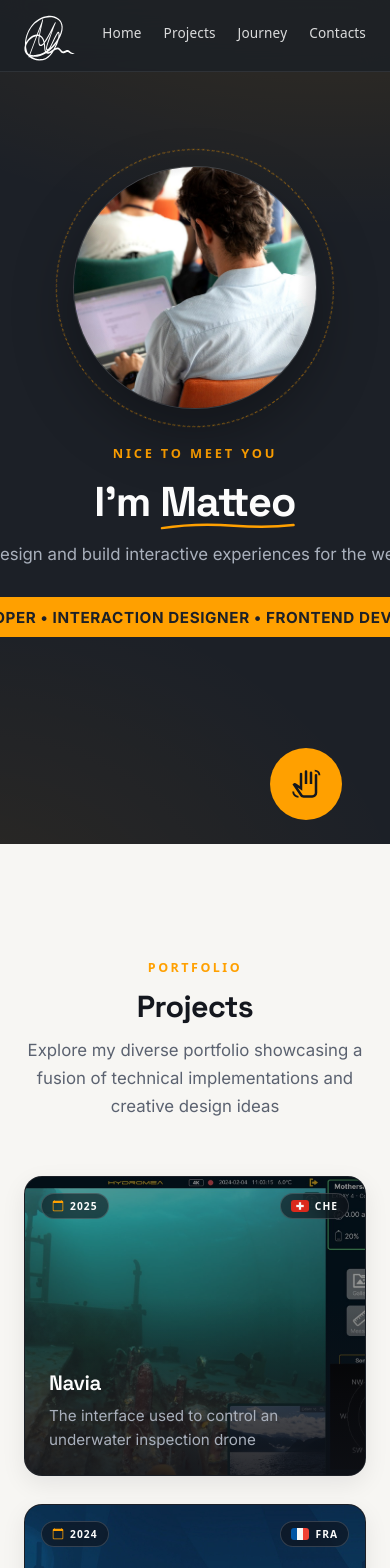
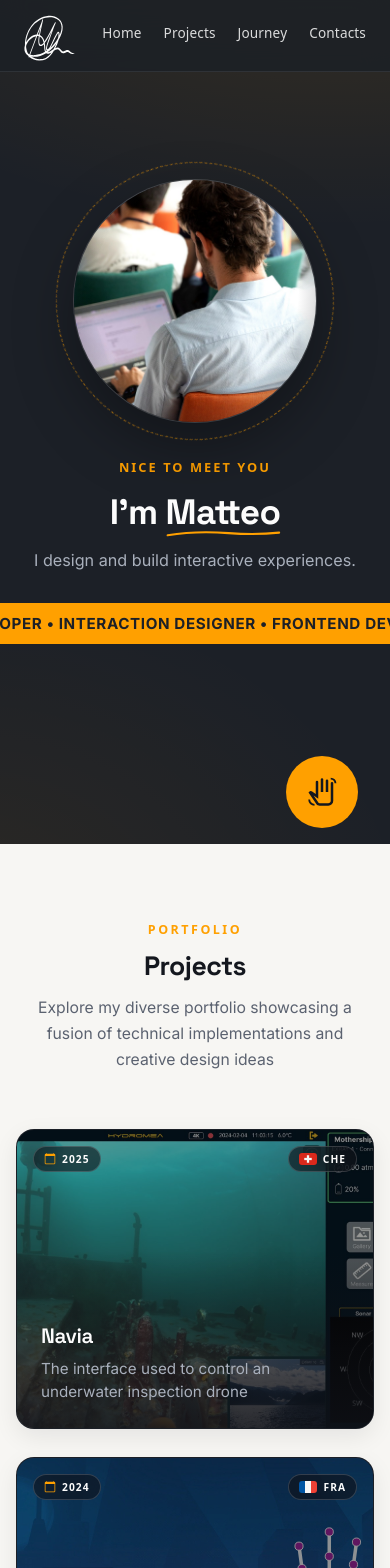
Before and after one commit to MatthewOvens/PersonalPortfolio, a React (Vite) app: page / in a window 390 px wide. Shown: the top 1568 px of the page. Built offline with nearby package versions, Linux system fonts and the light colour scheme.

Commit message:
responsiveness updated

```diff
--- a/src/App.css
+++ b/src/App.css
@@ -36,6 +36,7 @@ button:hover {
 
 .introduction {
   min-height: 100vh;
+  min-height: 100svh;
   color: var(--light);
   background:
     radial-gradient(1000px 520px at 85% -10%, rgba(255, 160, 0, 0.13), transparent 60%),
@@ -69,6 +70,35 @@ button:hover {
   border-top: 1px solid var(--line-dark);
 }
 
+.footerInner {
+  display: flex;
+  flex-wrap: wrap;
+  justify-content: space-between;
+  align-items: center;
+  gap: 4px 20px;
+  width: min(1200px, 100% - 48px);
+  margin: 0 auto;
+  padding: 22px 0;
+  font-size: 0.9rem;
+}
+
+/* Phone widths: the sections drop to the same 16px gutter as the navbar, so
+   every block on the page starts on one vertical line, and the 110px section
+   rhythm stops eating most of a small screen. */
+@media (max-width: 640px) {
+  .projects,
+  .journey,
+  .contacts {
+    padding: 72px 16px;
+  }
+
+  .footerInner {
+    width: calc(100% - 32px);
+    justify-content: center;
+    text-align: center;
+  }
+}
+
 /* Above every overlay on the page, Bootstrap's modals included (backdrop 1050,
    modal 1055): the tracked hand has to stay visible over whatever it is being
    used to navigate — the project case-study dialog above all. */
@@ -76,10 +106,7 @@ button:hover {
   position: fixed;
   z-index: 2000;
   pointer-events: none; /* Let clicks/hover pass through to the page below */
-  width: 100vw;
-  height: 100vh;
-  top: 0px;
-  right: 0px;
+  inset: 0;
   margin: 0 auto;
   transform: rotateY(180deg);
   -webkit-transform: rotateY(180deg);
--- a/src/components/Contacts.css
+++ b/src/components/Contacts.css
@@ -11,7 +11,7 @@
     display: inline-flex;
     align-items: center;
     gap: 10px;
-    min-width: 190px;
+    min-width: min(190px, 100%);
     justify-content: center;
     padding: 0.85em 2em;
     border: 1px solid var(--line-light);
@@ -33,3 +33,17 @@
     height: 20px;
     flex-shrink: 0;
 }
+
+/* Phone: the pair stacks, so each one takes the full column and becomes a
+   comfortable tap target instead of a narrow pill floating mid-screen. */
+@media (max-width: 420px) {
+    .contactActions {
+        flex-direction: column;
+        align-items: stretch;
+        gap: 12px;
+    }
+
+    .contactButton {
+        width: 100%;
+    }
+}
--- a/src/components/Footer.tsx
+++ b/src/components/Footer.tsx
@@ -1,16 +1,6 @@
 const Footer = () => {
     return (
-      <div
-        style={{
-          display: 'flex',
-          justifyContent: 'space-between',
-          alignItems: 'center',
-          width: 'min(1200px, 100% - 48px)',
-          margin: '0 auto',
-          padding: '22px 0',
-          fontSize: '0.9rem',
-        }}
-      >
+      <div className='footerInner'>
         <div>© {new Date().getFullYear()} Matteo Fornara</div>
         <div>Paris, France</div>
       </div>
--- a/src/components/Introduction.css
+++ b/src/components/Introduction.css
@@ -6,7 +6,11 @@
     gap: clamp(40px, 6vw, 90px);
     width: min(1140px, 100% - 48px);
     margin: 0 auto;
+    /* svh is the viewport with the mobile browser chrome showing. Plain vh is
+       the *large* viewport there, which makes the hero taller than what is
+       actually on screen and pushes its own content out of view. */
     min-height: 100vh;
+    min-height: 100svh;
     padding-top: 72px;
     box-sizing: border-box;
     position: relative;
@@ -77,7 +81,7 @@
 
 .heroTitle {
     margin: 0 0 1.1rem;
-    font-size: clamp(2.6rem, 6vw, 4.2rem);
+    font-size: clamp(2.125rem, 1.24rem + 3.95vw, 4.2rem);
 }
 
 .heroName {
@@ -105,11 +109,20 @@
     to { stroke-dashoffset: 0; }
 }
 
+/* One readable line on a laptop, two even ones on a phone. It is never held on
+   a single line by force: at 360px that would mean ~15px type, smaller than the
+   body text around it. Instead it is simply never allowed to leave the box. */
 .heroLede {
     color: var(--light-muted);
-    font-size: clamp(1.05rem, 1.6vw, 1.25rem);
+    font-size: clamp(1rem, 0.86rem + 0.62vw, 1.25rem);
     line-height: 1.6;
     margin: 0 0 1.8rem;
+    max-width: 100%;
+    /* Splits a word rather than letting it stick out, whatever the copy becomes. */
+    overflow-wrap: break-word;
+    /* Evens the two lines out when it does wrap, instead of leaving one word
+       stranded on the second line. */
+    text-wrap: balance;
 }
 
 .infiniteSliderContainer {
@@ -211,6 +224,22 @@
     }
 }
 
+@media (max-width: 640px) {
+    .containerIntro {
+        width: calc(100% - 32px);
+        padding-bottom: 120px;
+    }
+
+    .heroEyebrow {
+        letter-spacing: 0.16em;
+    }
+
+    .handRecInfo {
+        right: 16px;
+        bottom: 16px;
+    }
+}
+
 @media (max-width: 700px) {
     .textSuggestion {
         display: none;
--- a/src/components/Introduction.tsx
+++ b/src/components/Introduction.tsx
@@ -30,7 +30,7 @@ const Introduction = ({ handNavActive, onToggleHandNav }: IntroductionProps) =>
             </svg>
           </span>
         </h1>
-        <p className='heroLede'>I design and build interactive experiences for the web.</p>
+        <p className='heroLede'>I design and build interactive experiences.</p>
         <div className="infiniteSliderContainer">
           <div className="infiniteSliderTrack">
             <span className='infiniteSlider'>{marqueeText}</span>
--- a/src/index.css
+++ b/src/index.css
@@ -59,25 +59,28 @@ h4 {
 }
 
 h1 {
-  font-size: clamp(2.4rem, 5.5vw, 4rem);
+  /* The middle term mixes rem and vw so the curve is still moving at phone
+     widths: a bare `5.5vw` sits under the floor below ~700px, which is exactly
+     where the heading most needs to shrink. */
+  font-size: clamp(2rem, 1.14rem + 3.81vw, 4rem);
   line-height: 1.05;
   font-weight: 700;
 }
 
 h2 {
-  font-size: clamp(1.9rem, 3.5vw, 2.6rem);
+  font-size: clamp(1.625rem, 1.21rem + 1.86vw, 2.6rem);
   line-height: 1.1;
   font-weight: 700;
 }
 
 h3 {
-  font-size: clamp(1.3rem, 2.2vw, 1.7rem);
+  font-size: clamp(1.15rem, 0.98rem + 0.76vw, 1.7rem);
   line-height: 1.25;
   font-weight: 500;
 }
 
 h4 {
-  font-size: 1.25rem;
+  font-size: clamp(1.1rem, 1.02rem + 0.36vw, 1.25rem);
   line-height: 1.3;
   font-weight: 600;
 }
@@ -110,7 +113,7 @@ a:hover {
 
 .section-sub {
   color: var(--ink-muted);
-  font-size: 1.05rem;
+  font-size: clamp(0.98rem, 0.94rem + 0.18vw, 1.05rem);
   line-height: 1.65;
   max-width: 620px;
   margin: 14px auto 0;
```
